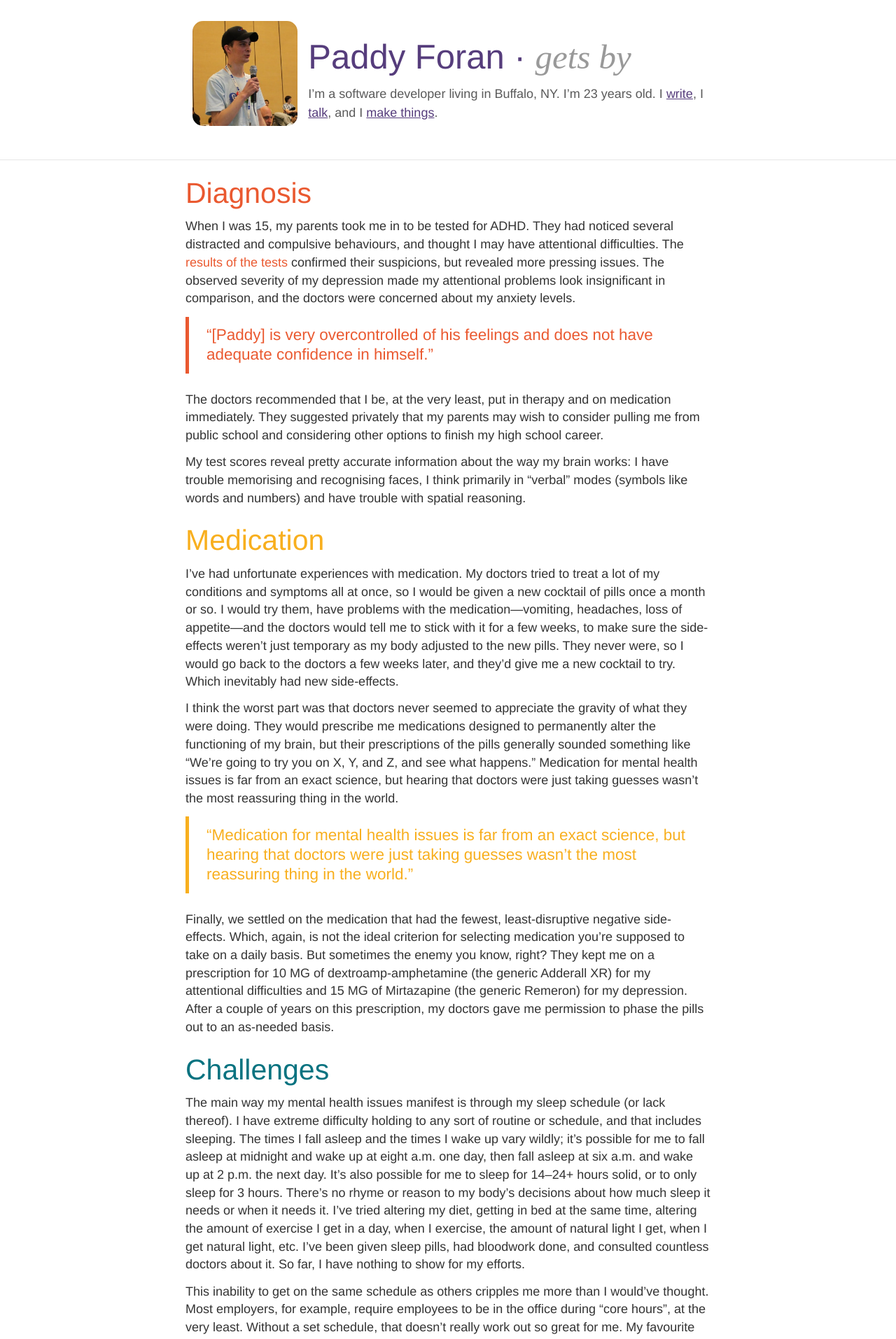
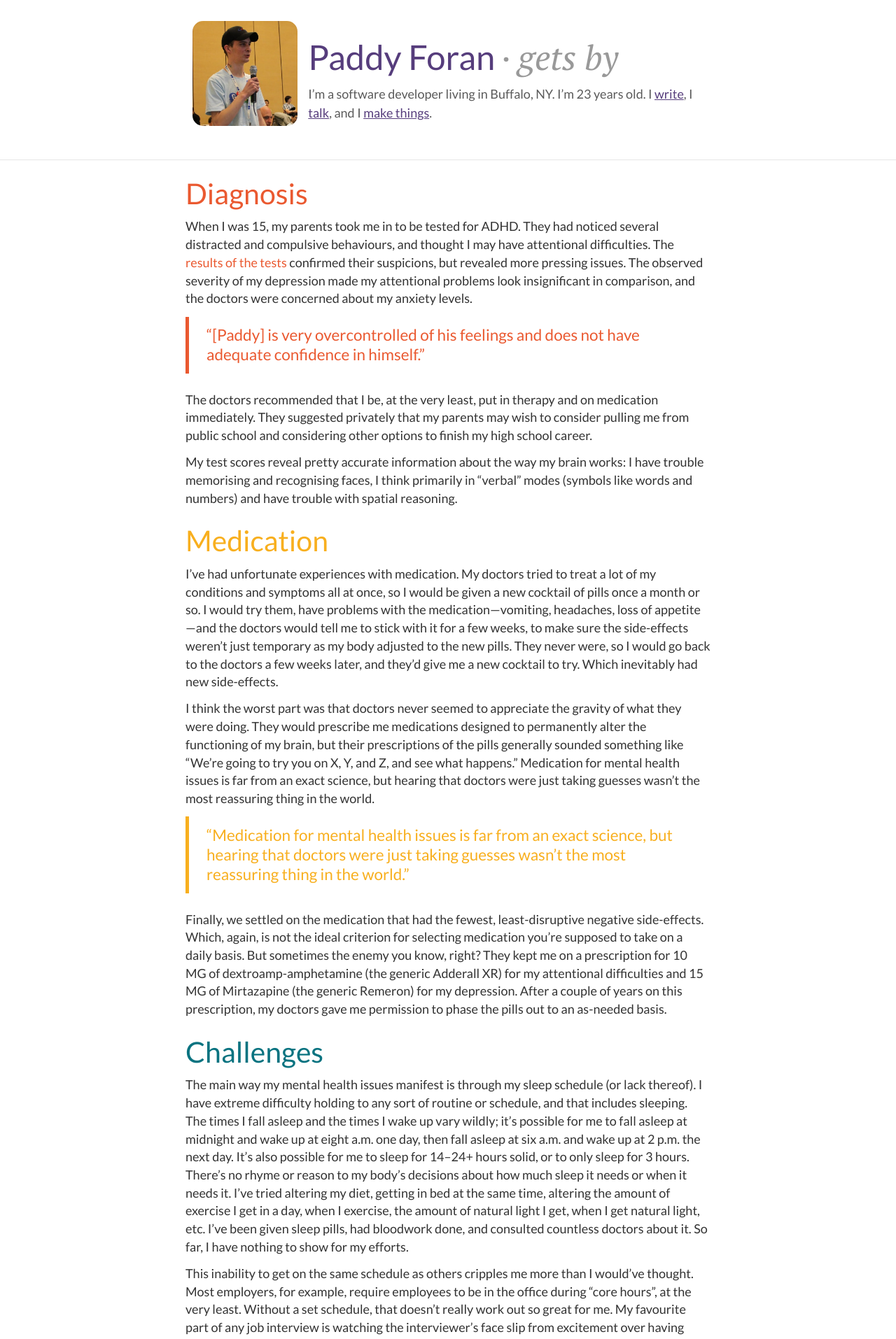
Before and after one commit to secondbit/getsby, a Jekyll site: the page built from _posts/2013-08-25-paddyforan.md, in a window 1280 px wide. Shown: the top 1914 px of the page at 70% size. Built offline with Jekyll 4.4.1, drawn with Linux system fonts in a browser that asks for light colours; Markdown is read by kramdown in place of the engine named in the settings.

Commit message:
Latest version of style.css

```diff
--- a/css/style.css
+++ b/css/style.css
@@ -258,7 +258,7 @@ html {
   -webkit-tap-highlight-color: rgba(0, 0, 0, 0);
 }
 body {
-  font-family: "Helvetica Neue", Helvetica, Arial, sans-serif;
+  font-family: 'Lato', Helvetica, Arial, sans-serif;
   font-size: 18px;
   line-height: 1.428571429;
   color: #333333;
@@ -381,7 +381,7 @@ h6,
 .h4,
 .h5,
 .h6 {
-  font-family: "Helvetica Neue", Helvetica, Arial, sans-serif;
+  font-family: 'Lato', Helvetica, Arial, sans-serif;
   font-weight: 500;
   line-height: 1.1;
 }
@@ -3101,9 +3101,12 @@ input[type="button"].btn-block {
 .bs-header h1 {
   color: #563d7c;
 }
+.bs-header .wordmark {
+  font-style: italic;
+  font-family: 'PT Serif', Georgia, "Times New Roman", Times, serif;
+  color: #999999;
+}
 .bs-header .wordmark a {
-  font-style: italic;
-  font-family: serif;
   color: #999999;
 }
 .bs-header .wordmark a:hover {
```
